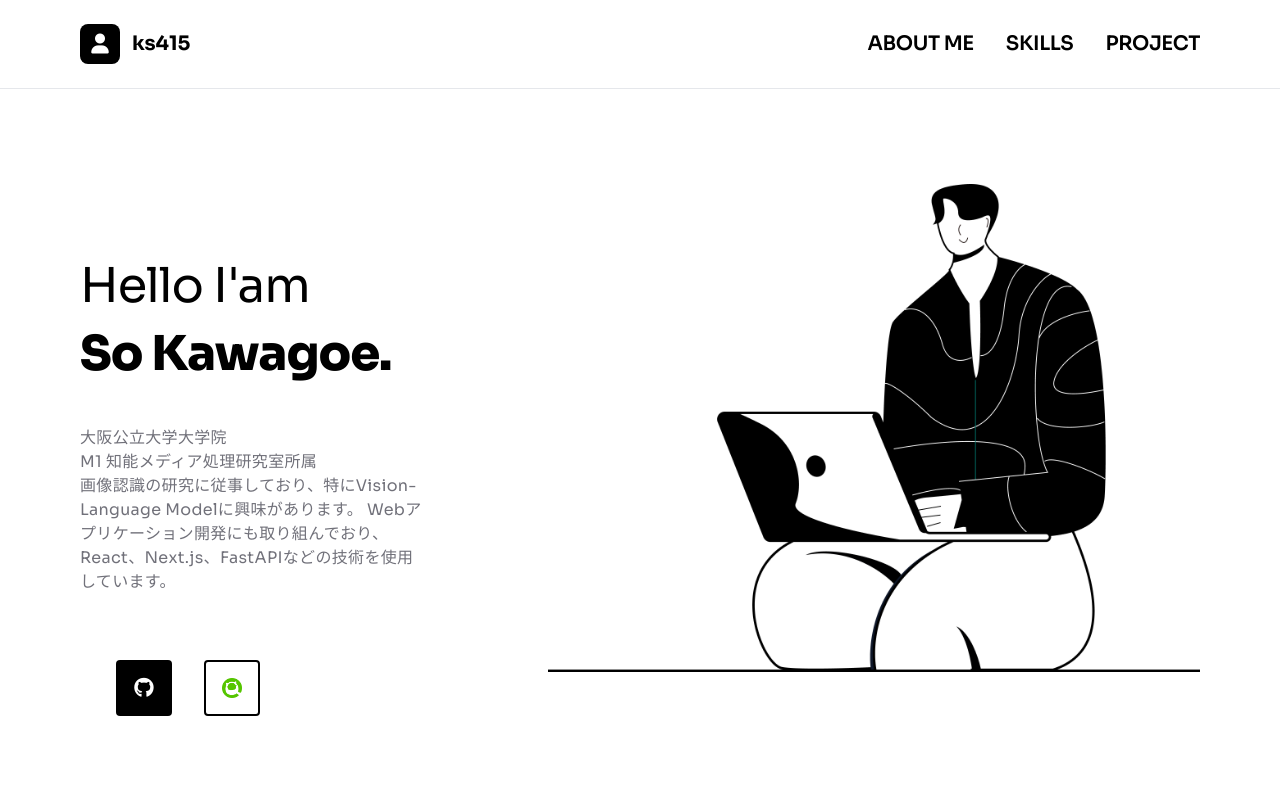
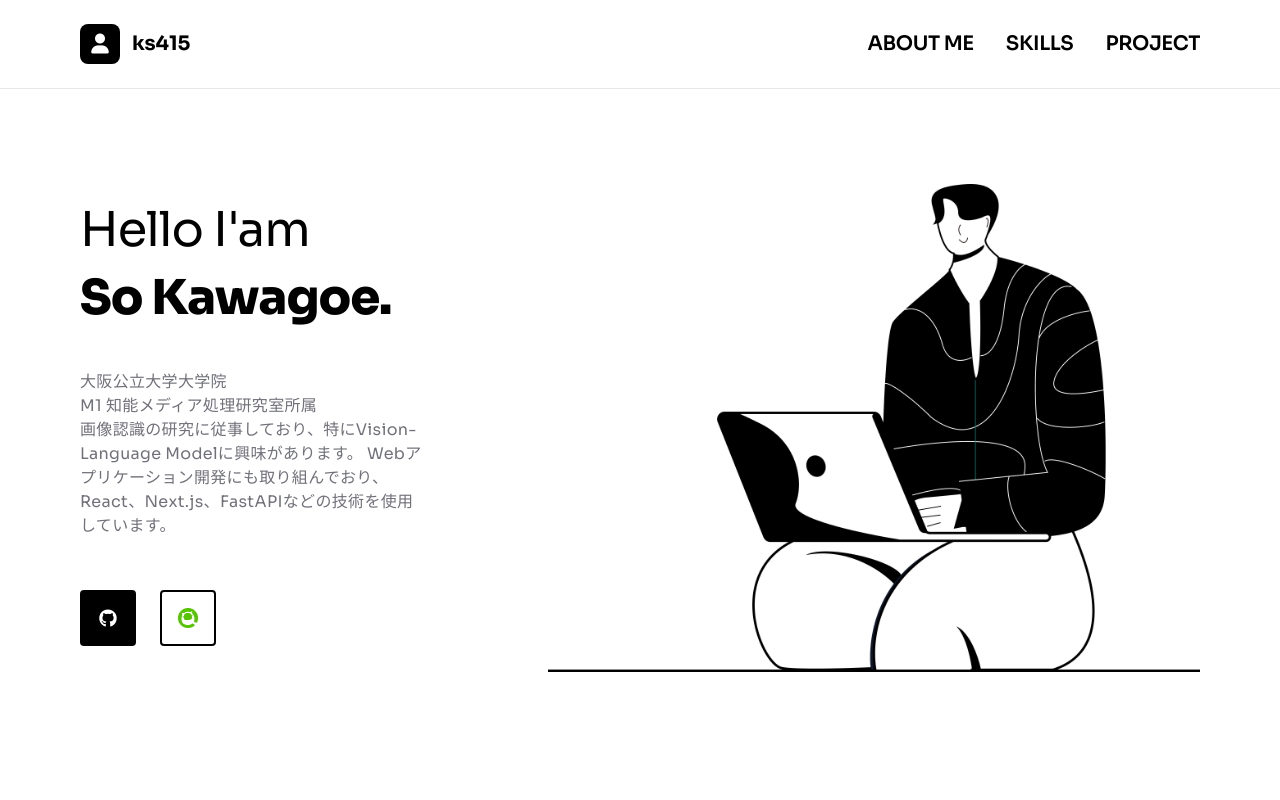
Before and after one commit to ks415/my-portfolio, a Next.js app: page / in a window 1280 px wide. Shown: the top 800 px of the page. Built offline with nearby package versions, Linux system fonts and the light colour scheme.

Commit message:
fix: ソーシャルボタンの配置とスタイルを調整

```diff
--- a/app/components/HeroSection.tsx
+++ b/app/components/HeroSection.tsx
@@ -31,19 +31,23 @@ const HeroSection = () => {
               Webアプリケーション開発にも取り組んでおり、React、Next.js、FastAPIなどの技術を使用しています。
             </p>
 
-            {/* Social Buttons - Mobile position */}
-            <div className="flex md:hidden gap-6 py-1 justify-center">
+            {/* Social Buttons - Follow text alignment (center on mobile, left on md+) */}
+            <div className="flex gap-6 py-1 justify-center md:justify-start">
               <a
                 href="https://github.com/ks415"
-                className="w-12 h-12 rounded border-0 flex items-center justify-center text-white no-underline text-lg transition-transform hover:-translate-y-1 p-3 bg-black"
+                className="w-12 h-12 md:w-14 md:h-14 rounded border-0 flex items-center justify-center text-white no-underline text-lg transition-transform hover:-translate-y-1 p-3 md:p-4 bg-black"
               >
                 <i className="fab fa-github"></i>
               </a>
               <a
                 href="https://qiita.com/ks415"
-                className="w-12 h-12 rounded border-0 flex items-center justify-center text-black no-underline text-lg transition-transform hover:-translate-y-1 p-3 bg-white border-2 border-black"
+                className="w-12 h-12 md:w-14 md:h-14 rounded border-0 flex items-center justify-center text-black no-underline text-lg transition-transform hover:-translate-y-1 p-3 md:p-4 bg-white border-2 border-black"
               >
-                <img src="/qiita-icon.png" alt="Qiita" className="w-4 h-4" />
+                <img
+                  src="/qiita-icon.png"
+                  alt="Qiita"
+                  className="w-4 h-4 md:w-5 md:h-5"
+                />
               </a>
             </div>
           </div>
@@ -60,21 +64,7 @@ const HeroSection = () => {
           </div>
         </div>
 
-        {/* Social Buttons - Desktop position */}
-        <div className="hidden md:flex absolute top-[560px] left-[116px] gap-8 py-1">
-          <a
-            href="https://github.com/ks415"
-            className="w-14 h-14 rounded border-0 flex items-center justify-center text-white no-underline text-xl transition-transform hover:-translate-y-1 p-4 bg-black"
-          >
-            <i className="fab fa-github"></i>
-          </a>
-          <a
-            href="https://qiita.com/ks415"
-            className="w-14 h-14 rounded border-0 flex items-center justify-center text-black no-underline text-xl transition-transform hover:-translate-y-1 p-4 bg-white border-2 border-black"
-          >
-            <img src="/qiita-icon.png" alt="Qiita" className="w-5 h-5" />
-          </a>
-        </div>
+        {/* Social Buttons moved inside text area above for consistent alignment */}
       </div>
     </section>
   );
```
